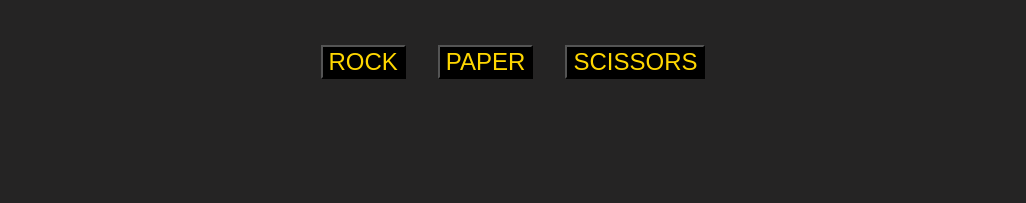
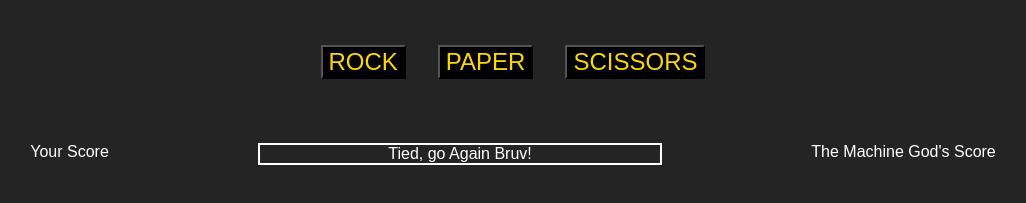
Before and after one commit to xpockrus/ricklaserscissors, a plain HTML site: page index.html in a window 1280 px wide. Both pictures are taken after a click on the button "ROCK". Shown: the part 111-314 px from the top of the page, without its empty margins (127-1153 px from the left). Drawn offline with Linux system fonts and the light colour scheme.

Commit message:
Path the message update correctly

```diff
--- a/index.html
+++ b/index.html
@@ -16,9 +16,9 @@
         <button id="scissors">SCISSORS</button>
     </div>
     <div class="scores">
-        <div id="playerScore"></div>
+        <div id="playerScore">Your Score</div>
         <div id="message"></div>
-        <div id="computerScore"></div>
+        <div id="computerScore">The Machine God's Score</div>
     </div>
 </body>
 </html>
--- a/script.js
+++ b/script.js
@@ -1,8 +1,13 @@
 const buttons = document.querySelectorAll("button");
+let message = document.getElementById("message");
+const playerTally = document.getElementById("playerScore")
+
+message.textContent = "Tie Game, better get Lazering"
+
 buttons.forEach((button) => {
     button.addEventListener("click", () => {
-        playRound(target.id, computerSelection);
-    })
+        playRound(button.id);
+    });
 });
 
 function getComputerChoice() {
@@ -21,36 +26,30 @@ function getComputerChoice() {
 }
 
 
-
-
 let playerScore = 0;
 let computerScore = 0;
 
 
-function playRound(playerSelection, computerSelection) {
-    let result = "";
-    if (playerSelection === computerSelection) {
-        return "Tied, go again!"
+function playRound(playerSelection) {
+    let computerSelection = getComputerChoice();
+    if (playerSelection == computerSelection) {
+        message.textContent = "Tied, go Again Bruv!";
     } else if (
         (playerSelection == "rock" && computerSelection == "scissors") ||
         (playerSelection == "paper" && computerSelection == "rock") ||
         (playerSelection == "scissors" && computerSelection == "paper")) {
 
         playerScore += 1;
-        result += `You win! ${playerSelection} beats ${computerSelection}!`;
-        return result;
-    } else if (
-        (playerSelection == "rock" && computerSelection == "paper") ||
-        (playerSelection == "scissors" && computerSelection == "rock") ||
-        (playerSelection == "paper" && computerSelection == "scissors")) {
+        message.textContent= `You win! ${playerSelection} beats ${computerSelection}!`;
 
+    } else {
         computerScore += 1;
-        result += `You lose! ${computerSelection} beats ${playerSelection}`;
-        return result;
+        message.textContent = `You lose! ${computerSelection} beats ${playerSelection}`;
     }
+    return;
 }
 
-let computerSelection = getComputerChoice();
+//let computerSelection = getComputerChoice();
 
 
-console.log(playRound(playerSelection, computerSelection));
+//console.log(playRound(playerSelection, computerSelection));
--- a/style.css
+++ b/style.css
@@ -20,7 +20,14 @@ button {
     font-size: 150%;
 }
 
-.class {
+.scores {
     display: flex;
     justify-content: space-evenly;
+    margin-top: 4em;
 }
+
+#message {
+    border: 2px solid white;
+    width: 400px;
+    text-align: center;
+}
```
